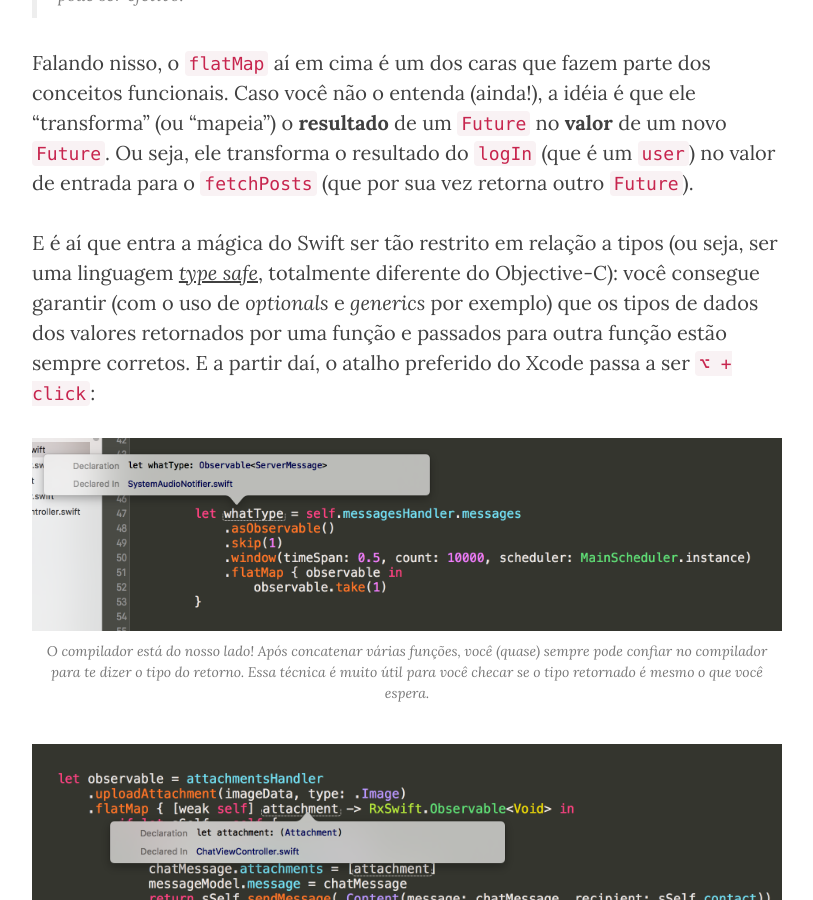
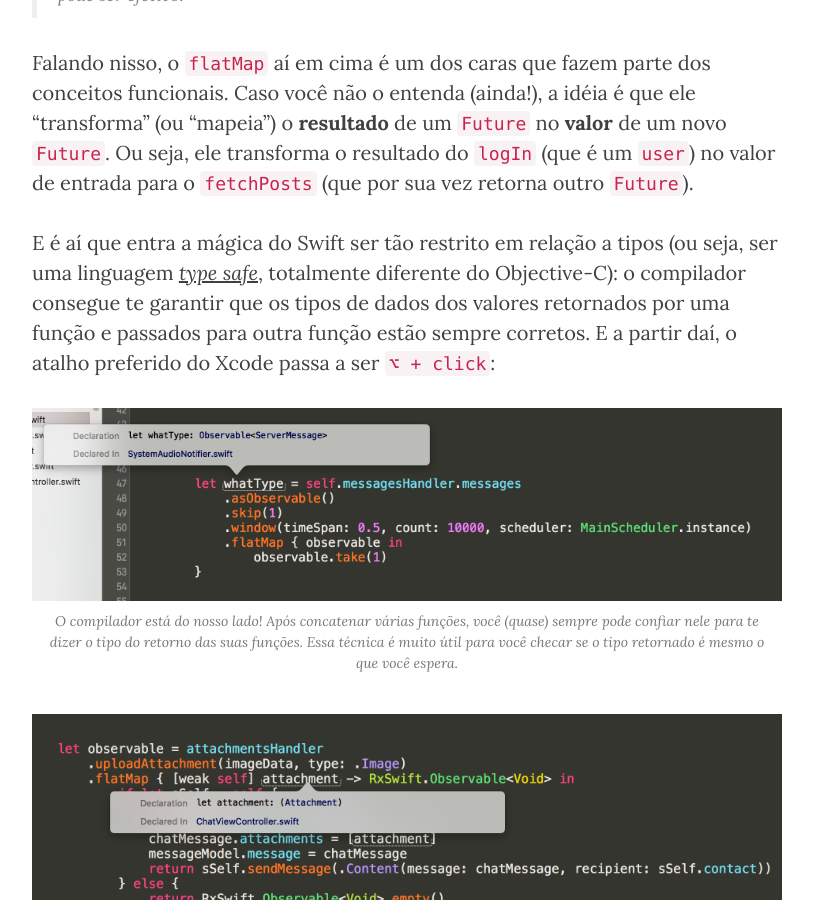
Before and after one commit to CocoaHeadsBrasil/equinociOS, a Jekyll site: the page built from _posts/2016-03-14-como-eu-vim-parar-aqui.md, in a window 1280 px wide and 900 px high, scrolled down 4361 px. Shown: the whole window, without its empty margins (233-1046 px from the left). Built offline with Jekyll 4.4.1, drawn with Linux system fonts in a browser that asks for light colours; nearby versions of some CDN libraries.

Commit message:
Post Bruno Koga: typo/grammar/small changes

```diff
--- a/_posts/2016-03-14-como-eu-vim-parar-aqui.md
+++ b/_posts/2016-03-14-como-eu-vim-parar-aqui.md
@@ -70,10 +70,10 @@ Quando o futuro retornado por `User.logIn`  falha (por exemplo, se o `username`
 
 Falando nisso, o `flatMap` aí em cima é um dos caras que fazem parte dos conceitos funcionais. Caso você não o entenda (ainda!), a idéia é que ele "transforma" (ou "mapeia") o **resultado** de um `Future` no **valor** de um novo `Future`. Ou seja, ele transforma o resultado do `logIn` (que é um `user`) no valor de entrada para o `fetchPosts` (que por sua vez retorna outro `Future`).
 
-E é aí que entra a mágica do Swift ser tão restrito em relação a tipos (ou seja, ser uma linguagem [_type safe_](https://developer.apple.com/library/ios/documentation/Swift/Conceptual/Swift_Programming_Language/TheBasics.html), totalmente diferente do Objective-C): você consegue garantir (com o uso de _optionals_ e _generics_ por exemplo) que os tipos de dados dos valores retornados por uma função e passados para outra função estão sempre corretos. E a partir daí, o atalho preferido do Xcode passa a ser `⌥ + click`:
+E é aí que entra a mágica do Swift ser tão restrito em relação a tipos (ou seja, ser uma linguagem [_type safe_](https://developer.apple.com/library/ios/documentation/Swift/Conceptual/Swift_Programming_Language/TheBasics.html), totalmente diferente do Objective-C): o compilador consegue te garantir que os tipos de dados dos valores retornados por uma função e passados para outra função estão sempre corretos. E a partir daí, o atalho preferido do Xcode passa a ser `⌥ + click`:
 
 ![]({{ site.baseurl }}/img/brunokoga/typesafe1.png)
-<span class="caption text-muted"> O compilador está do nosso lado! Após concatenar várias funções, você (quase) sempre pode confiar no compilador para te dizer o tipo do retorno. Essa técnica é muito útil para você checar se o tipo retornado é mesmo o que você espera.
+<span class="caption text-muted"> O compilador está do nosso lado! Após concatenar várias funções, você (quase) sempre pode confiar nele para te dizer o tipo do retorno das suas funções. Essa técnica é muito útil para você checar se o tipo retornado é mesmo o que você espera.
 
 ![]({{ site.baseurl }}/img/brunokoga/typesafe2.png)
 <span class="caption text-muted">a mesma estratégia funciona também para os parâmetros das funções concatenadas. Mesmo que você não entenda o código acima, a idéia é que você tem a segurança de saber que está trabalhando com o tipo de dado correto (diferentemente do Objective-C), onde não há essa garantia.
```
